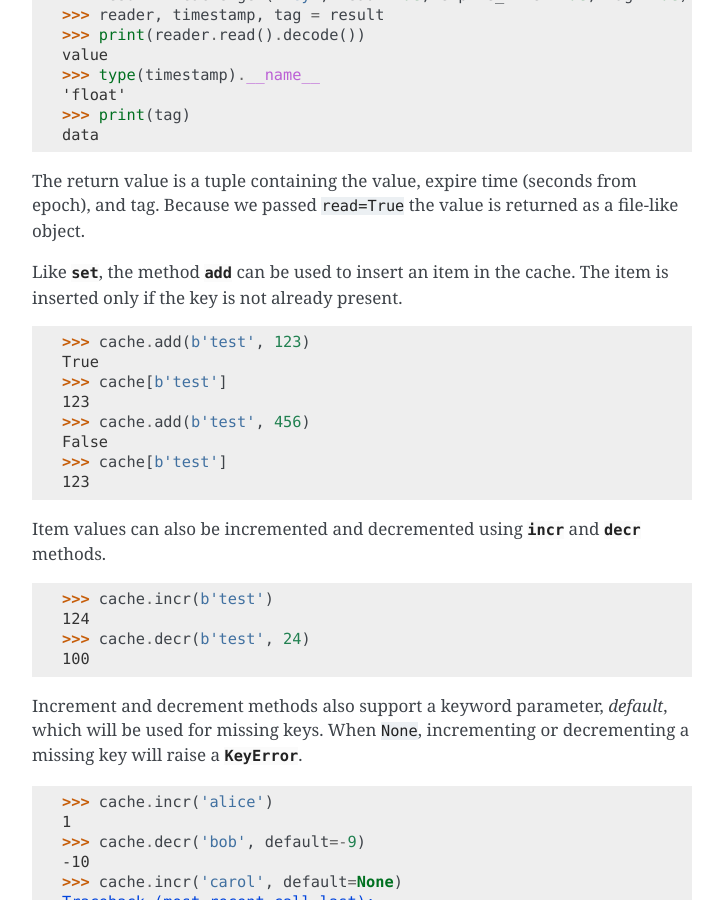
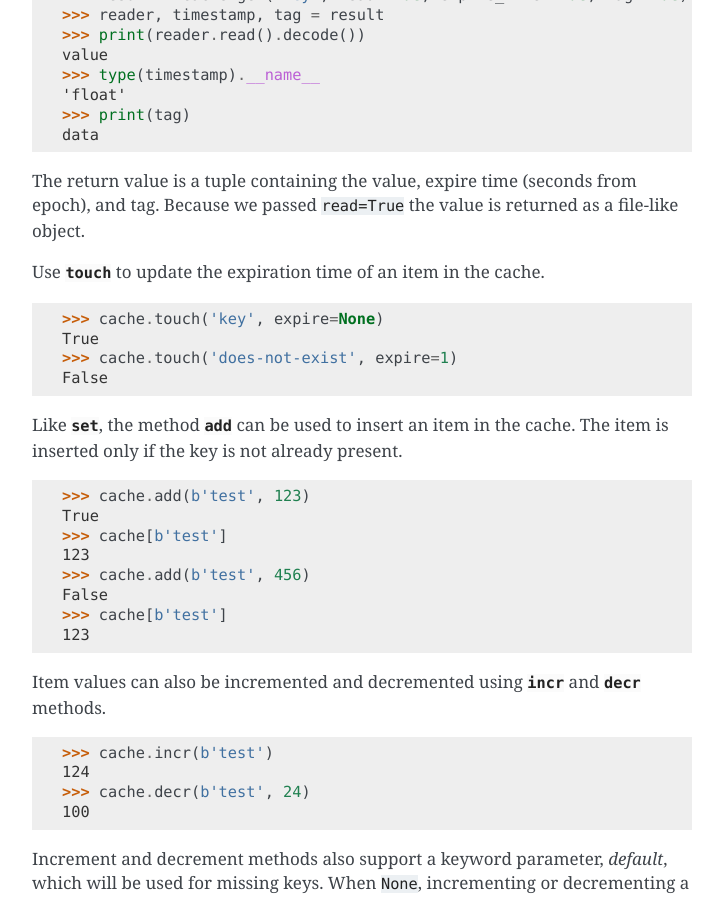
Before and after one commit to grantjenks/python-diskcache, a Sphinx documentation site: the page built from docs/tutorial.rst, in a window 1280 px wide and 900 px high, scrolled down 2807 px. Shown: the whole window, without its empty margins (388-1111 px from the left). Built offline with Sphinx 7.4.7, drawn with Linux system fonts in a browser that asks for light colours.

Commit message:
Add quick note on touch() api

```diff
--- a/docs/tutorial.rst
+++ b/docs/tutorial.rst
@@ -130,6 +130,14 @@ file-like object, and tag metadata is stored with the key. Another method,
 The return value is a tuple containing the value, expire time (seconds from
 epoch), and tag. Because we passed ``read=True`` the value is returned as a
 file-like object.
+
+Use :meth:`touch <.Cache.touch>` to update the expiration time of an item in
+the cache.
+
+    >>> cache.touch('key', expire=None)
+    True
+    >>> cache.touch('does-not-exist', expire=1)
+    False
 
 Like :meth:`set <diskcache.Cache.set>`, the method :meth:`add
 <diskcache.Cache.add>` can be used to insert an item in the cache. The item is
```
